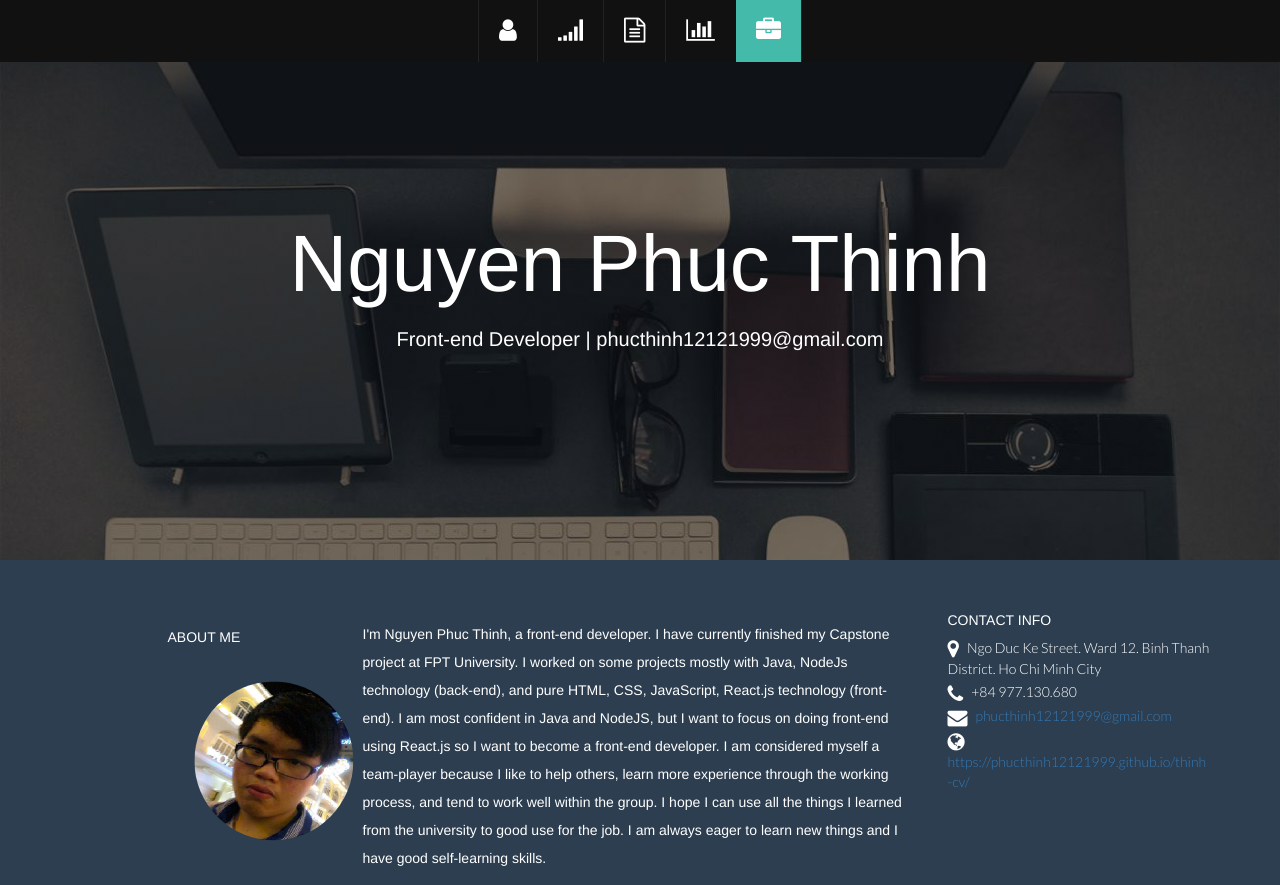
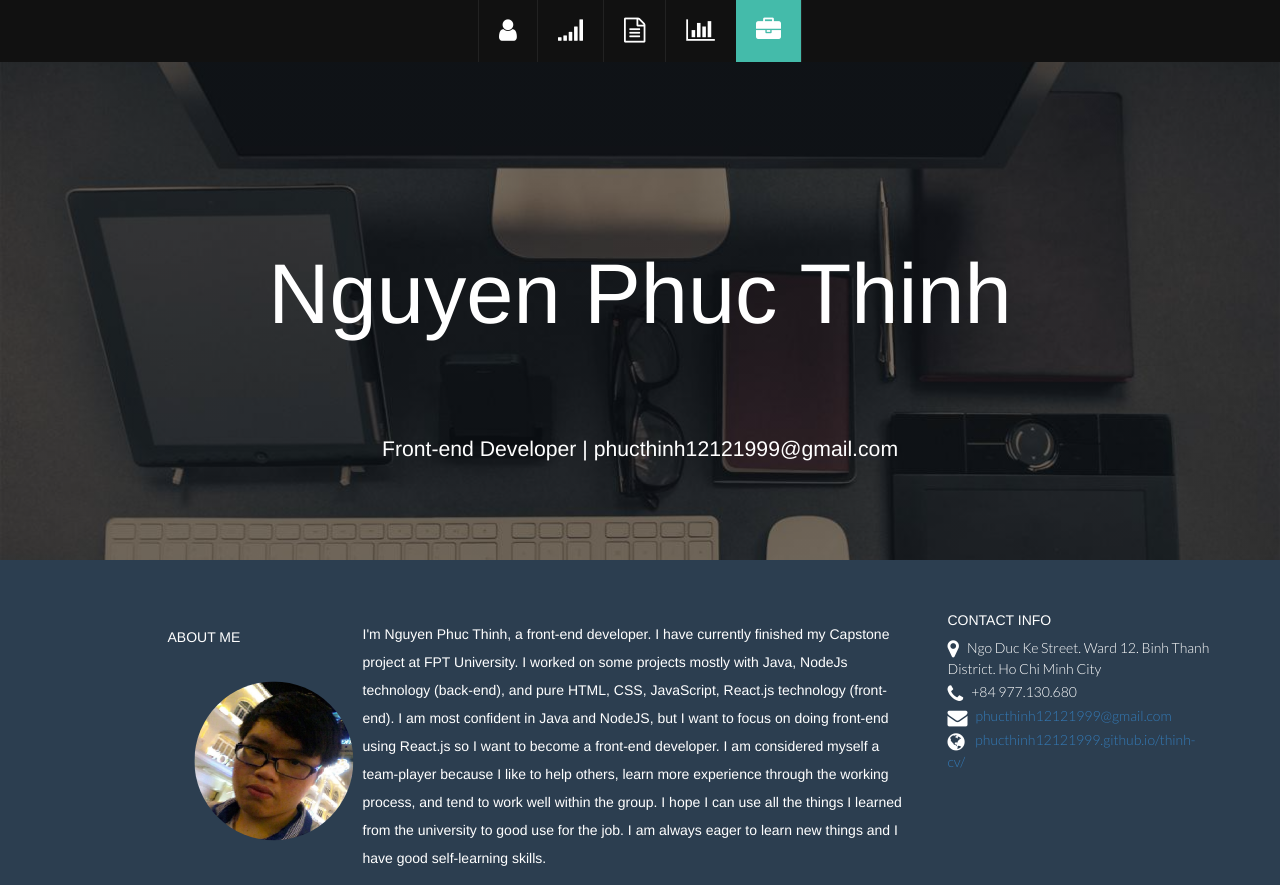
Before and after one commit to phucthinh12121999/thinh-cv, a website with bundled scripts: page index.html in a window 1280 px wide. Shown: the top 885 px of the page. Built offline with nearby package versions, Linux system fonts and the light colour scheme; some icons are missing.

Commit message:
change header animation

```diff
--- a/css/theme.css
+++ b/css/theme.css
@@ -37,6 +37,24 @@
   transition: all 0.3s ease-out;
 }
 .zoom.appear {
+  transform: scale(1.06, 1.06);
+}
+.zoom-header-title {
+  z-index: 9999;
+  padding: 50px;
+  transition: all 1s ease-out;
+  margin: 0 auto;
+}
+.zoom-header-title.appear {
+  transform: scale(1.06, 1.06);
+}
+.zoom-header-subtitle {
+  z-index: 9999;
+  padding: 50px;
+  transition: all 1.45s ease-out;
+  margin: 0 auto;
+}
+.zoom-header-subtitle.appear {
   transform: scale(1.06, 1.06);
 }
 
--- a/index.html
+++ b/index.html
@@ -65,8 +65,8 @@
     <div class="container">
       <div class="row centered" >
         <div class="col-lg-12 fade-in">
-          <h1 class="slide-in from-left-header">Nguyen Phuc Thinh</h1>
-          <h3 class="slide-in from-right-header">Front-end Developer | phucthinh12121999@gmail.com</h3>
+          <h1 class="zoom-header-title">Nguyen Phuc Thinh</h1>
+          <h3 class="zoom-header-subtitle">Front-end Developer | phucthinh12121999@gmail.com</h3>
         </div>
         <!--/.col-lg-12 -->
       </div>
@@ -97,7 +97,7 @@
                         <li style="padding-bottom: 1%;"><i class="fa fa-map-marker"></i>Ngo Duc Ke Street. Ward 12. Binh Thanh District. Ho Chi Minh City</li>
                         <li style="padding-bottom: 1%;"><i class="fa fa-phone"></i>+84 977.130.680</li>
                         <li style="padding-bottom: 1%;"><i class="fa fa-envelope"></i><a href="mailto:phucthinh12121999@gmail.com">phucthinh12121999@gmail.com</a></li>
-                        <li style="padding-bottom: 1%;"><i class="fa fa-globe"></i> <a href="https://phucthinh12121999.github.io/thinh-cv/">https://phucthinh12121999.github.io/thinh-cv/</a></li>
+                        <li style="padding-bottom: 1%;"><i class="fa fa-globe"></i> <a href="https://phucthinh12121999.github.io/thinh-cv/">phucthinh12121999.github.io/thinh-cv/</a></li>
                     </ul>
                 </address>
             </p>
--- a/js/main.js
+++ b/js/main.js
@@ -42,6 +42,8 @@ jQuery(document).ready(function ($) {
 const faders = document.querySelectorAll(".fade-in");
 const sliders = document.querySelectorAll(".slide-in");
 const zooms = document.querySelectorAll(".zoom");
+const zoomHeadersTitle = document.querySelectorAll(".zoom-header-title");
+const zoomHeaderSubTitle = document.querySelectorAll(".zoom-header-subtitle");
 
 const appearOptions = {
   threshold: 0,
@@ -74,3 +76,11 @@ sliders.forEach((slider) => {
 zooms.forEach((zoom) => {
   appearOnScroll.observe(zoom);
 });
+
+zoomHeadersTitle.forEach((zoomHeaderTitle) => {
+  appearOnScroll.observe(zoomHeaderTitle);
+});
+
+zoomHeaderSubTitle.forEach((zoomHeaderSubTitle) => {
+  appearOnScroll.observe(zoomHeaderSubTitle);
+});
```
